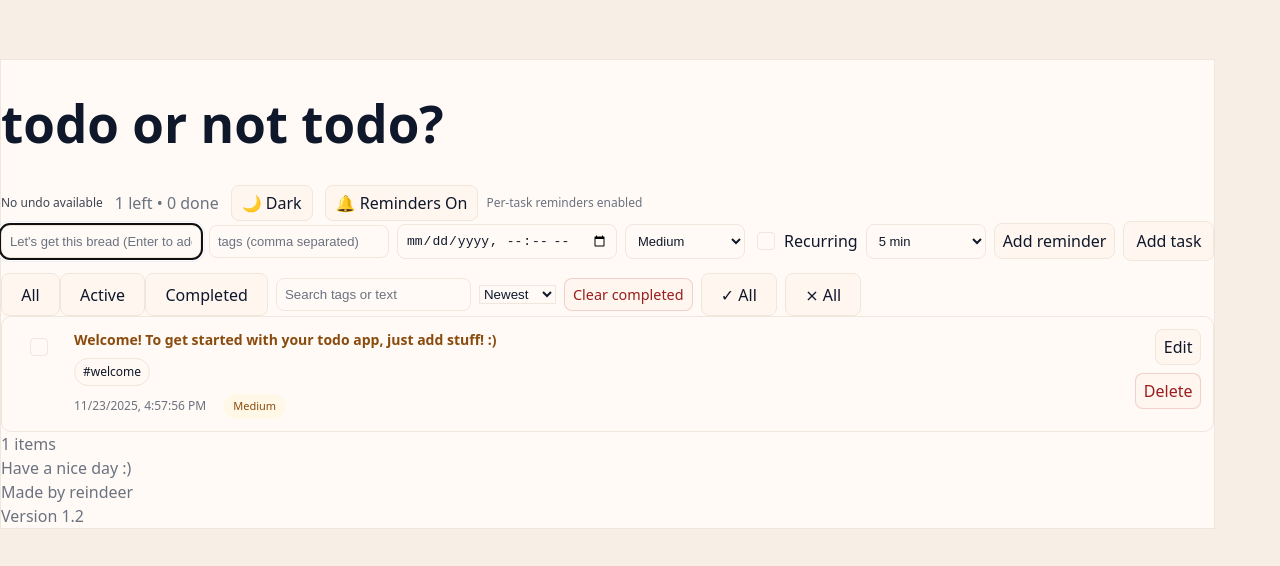
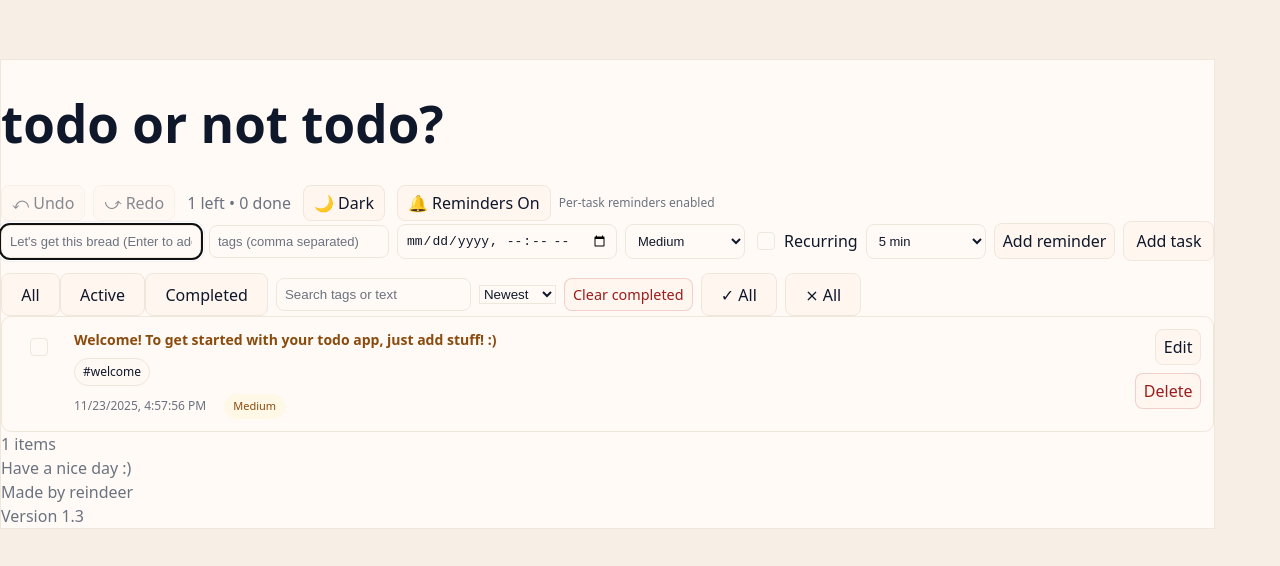
Before and after one commit to tingyic/Todo-app, a React (Vite) app: page / in a window 1280 px wide. Shown: the part 106-672 px from the top of the page. Built offline with nearby package versions, Linux system fonts and the light colour scheme.

Commit message:
Add redo function, allow ctrl z for undo, ctrl shift z/ctrl y for redo

```diff
--- a/src/components/App.tsx
+++ b/src/components/App.tsx
@@ -1,4 +1,4 @@
-import { useMemo, useState, useEffect } from "react";
+import { useMemo, useState, useEffect, useRef } from "react";
 import { useTodos } from "../hooks/useTodos";
 import TodoEditor from "./TodoEditor";
 import TodoList from "./TodoList";
@@ -6,7 +6,19 @@ import Toolbar from "./Toolbar";
 import ReminderManager from "./ReminderManager";
 
 export default function App() {
-  const { todos, add, toggle, remove, update, clearCompleted, setAll, undo, canUndo } = useTodos();
+  const {
+    todos,
+    add,
+    toggle,
+    remove,
+    update,
+    clearCompleted,
+    setAll,
+    undo,
+    redo,
+    canUndo,
+    canRedo,
+  } = useTodos();
 
   const [filter, setFilter] = useState<"all" | "active" | "completed">("all");
   const [query, setQuery] = useState("");
@@ -25,8 +37,7 @@ export default function App() {
     const root = document.documentElement;
     if (theme === "dark") root.classList.add("theme-dark");
     else root.classList.remove("theme-dark");
-
-    try { localStorage.setItem("todo-theme", theme); } catch { /* ignore */ }
+    try { localStorage.setItem("todo-theme", theme); } catch { /* empty */ }
   }, [theme]);
 
   const stats = useMemo(() => {
@@ -59,7 +70,7 @@ export default function App() {
     return list;
   }, [todos, filter, query, sortBy]);
 
-  // Reminders: saved in localStorage (only the ON/OFF toggle)
+  // Reminders: persisted toggle
   const [remindersEnabled, setRemindersEnabled] = useState<boolean>(() => {
     try {
       const v = localStorage.getItem("todo-reminders-enabled");
@@ -70,24 +81,66 @@ export default function App() {
   });
 
   useEffect(() => {
-    try { localStorage.setItem("todo-reminders-enabled", remindersEnabled ? "1" : "0"); } catch { /* ignore */ }
+    try { localStorage.setItem("todo-reminders-enabled", remindersEnabled ? "1" : "0"); } catch { /* empty */ }
   }, [remindersEnabled]);
+
+  // small toast for feedback (undo/redo)
+  const [toast, setToast] = useState<string | null>(null);
+  const toastTimerRef = useRef<number | null>(null);
+
+  function showToast(msg: string, ms = 1400) {
+    setToast(msg);
+    if (toastTimerRef.current) {
+      window.clearTimeout(toastTimerRef.current);
+    }
+    toastTimerRef.current = window.setTimeout(() => {
+      setToast(null);
+      toastTimerRef.current = null;
+    }, ms);
+  }
+
+  // handlers that check availability before acting and show toast
+  function handleUndo() {
+    if (!canUndo) return;
+    undo();
+    showToast("Undone");
+  }
+  function handleRedo() {
+    if (!canRedo) return;
+    redo();
+    showToast("Redone");
+  }
 
   useEffect(() => {
     function onKey(e: KeyboardEvent) {
       const target = e.target as HTMLElement | null;
+      // ignore when typing in inputs/textareas/contentEditable elements
       if (target && (target.tagName === "INPUT" || target.tagName === "TEXTAREA" || target.isContentEditable)) return;
 
       const isMac = navigator.platform.toUpperCase().includes("MAC");
       const mod = isMac ? e.metaKey : e.ctrlKey;
-      if (mod && e.key.toLowerCase() === "z") {
+      const shift = e.shiftKey;
+      const key = e.key.toLowerCase();
+
+      if (mod && !shift && key === "z") {
+        // Ctrl/Cmd+Z -> undo
         e.preventDefault();
-        undo();
+        if (canUndo) {
+          undo();
+          showToast("Undone");
+        }
+      } else if ( (mod && shift && key === "z") || (mod && key === "y") ) {
+        // Ctrl/Cmd+Shift+Z OR Ctrl/Cmd+Y -> redo
+        e.preventDefault();
+        if (canRedo) {
+          redo();
+          showToast("Redone");
+        }
       }
     }
     window.addEventListener("keydown", onKey);
     return () => window.removeEventListener("keydown", onKey);
-  }, [undo]);
+  }, [undo, redo, canUndo, canRedo]);
 
   return (
     <div className="min-h-screen bg-app-root flex items-start justify-center py-12 px-4">
@@ -96,9 +149,28 @@ export default function App() {
           <h1 className="text-2xl font-semibold">todo or not todo?</h1>
 
           <div style={{ display: "flex", gap: 12, alignItems: "center" }}>
-            {/* undo hint */}
-            <div style={{ fontSize: 12, opacity: 0.8 }}>
-              {canUndo ? "Press Ctrl/Cmd+Z to undo" : "No undo available"}
+            {/* Undo / Redo buttons */}
+            <div style={{ display: "flex", gap: 8, alignItems: "center" }}>
+              <button
+                onClick={handleUndo}
+                className="btn-plain"
+                title="Undo (Ctrl/Cmd+Z)"
+                disabled={!canUndo}
+                style={{ padding: "6px 10px", opacity: canUndo ? 1 : 0.5 }}
+                aria-label="Undo"
+              >
+                ⤺ Undo
+              </button>
+              <button
+                onClick={handleRedo}
+                className="btn-plain"
+                title="Redo (Ctrl/Cmd+Shift+Z or Ctrl/Cmd+Y)"
+                disabled={!canRedo}
+                style={{ padding: "6px 10px", opacity: canRedo ? 1 : 0.5 }}
+                aria-label="Redo"
+              >
+                ⤻ Redo
+              </button>
             </div>
 
             <div className="text-sm text-app-muted">{stats.remaining} left • {stats.done} done</div>
@@ -152,11 +224,33 @@ export default function App() {
           <div>{stats.total} items</div>
           <div> Have a nice day :)</div>
           <div>Made by reindeer</div>
-          <div> Version 1.2</div>
+          <div> Version 1.3</div>
         </footer>
       </div>
 
       <ReminderManager todos={todos} enabled={remindersEnabled} />
+
+      {/* Toast: top-right, subtle */}
+      {toast && (
+        <div
+          aria-live="polite"
+          style={{
+            position: "fixed",
+            right: 20,
+            top: 20,
+            background: "var(--app-card)",
+            border: "1px solid var(--app-border)",
+            padding: "10px 14px",
+            borderRadius: 10,
+            boxShadow: "0 10px 30px rgba(2,6,23,0.06)",
+            fontSize: 13,
+            color: "var(--app-text)",
+            zIndex: 9999,
+          }}
+        >
+          {toast}
+        </div>
+      )}
     </div>
   );
 }
--- a/src/hooks/useTodos.ts
+++ b/src/hooks/useTodos.ts
@@ -95,20 +95,38 @@ export function useTodos() {
   const [state, dispatch] = useReducer(reducer, { todos: [] as Todo[] });
   const [autoCreateNext, setAutoCreateNext] = useState<boolean>(true);
 
-  // undo history: array of previous todos arrays
-  const historyRef = useRef<Todo[][]>([]);
+  // undo/redo history
+  const pastRef = useRef<Todo[][]>([]); // undo history (older snapshots)
+  const futureRef = useRef<Todo[][]>([]); // redo history (snapshots undone)
   const HISTORY_MAX = 50;
 
-  // reactive undo count so UI updates
   const [undoCount, setUndoCount] = useState<number>(0);
+  const [redoCount, setRedoCount] = useState<number>(0);
 
-  // undo: pop last snapshot and INIT
+  // undo: restore last snapshot from past -> move current to future
   const undo = () => {
-    const hist = historyRef.current;
-    if (hist.length === 0) return;
-    const prev = hist.pop()!;
-    setUndoCount(hist.length);
+    const past = pastRef.current;
+    if (past.length === 0) return;
+    const prev = past.pop()!;
+    // push current state to future so redo is possible
+    futureRef.current.push(state.todos.map(t => ({ ...t, tags: t.tags ? t.tags.slice() : [] })));
+    // cap future
+    if (futureRef.current.length > HISTORY_MAX) futureRef.current.shift();
+    setUndoCount(past.length);
+    setRedoCount(futureRef.current.length);
     dispatch({ type: "INIT", todos: prev });
+  };
+
+  // redo: restore last snapshot from future -> push current to past
+  const redo = () => {
+    const fut = futureRef.current;
+    if (fut.length === 0) return;
+    const next = fut.pop()!;
+    pastRef.current.push(state.todos.map(t => ({ ...t, tags: t.tags ? t.tags.slice() : [] })));
+    if (pastRef.current.length > HISTORY_MAX) pastRef.current.shift();
+    setUndoCount(pastRef.current.length);
+    setRedoCount(fut.length);
+    dispatch({ type: "INIT", todos: next });
   };
 
   // load from localStorage on mount
@@ -149,13 +167,15 @@ export function useTodos() {
     }
   }, [state.todos]);
 
-  // helper: push snapshot of current todos to history
+  // helper: push snapshot of current todos to past (and clear future)
   const pushHistory = () => {
-    // shallow clone todos array + shallow clone tags arrays to avoid mutation surprises
-    const copy = state.todos.map(t => ({ ...t, tags: t.tags ? t.tags.slice() : [] }));
-    historyRef.current.push(copy);
-    if (historyRef.current.length > HISTORY_MAX) historyRef.current.shift();
-    setUndoCount(historyRef.current.length);
+    const snapshot = state.todos.map(t => ({ ...t, tags: t.tags ? t.tags.slice() : [] }));
+    pastRef.current.push(snapshot);
+    if (pastRef.current.length > HISTORY_MAX) pastRef.current.shift();
+    // performing a new action invalidates redo stack
+    futureRef.current.length = 0;
+    setUndoCount(pastRef.current.length);
+    setRedoCount(0);
   };
 
   // action wrappers that record history before mutating
@@ -255,6 +275,8 @@ export function useTodos() {
     autoCreateNext,
     setAutoCreateNext,
     undo,
+    redo,
     canUndo: undoCount > 0,
+    canRedo: redoCount > 0,
   } as const;
 }
```
